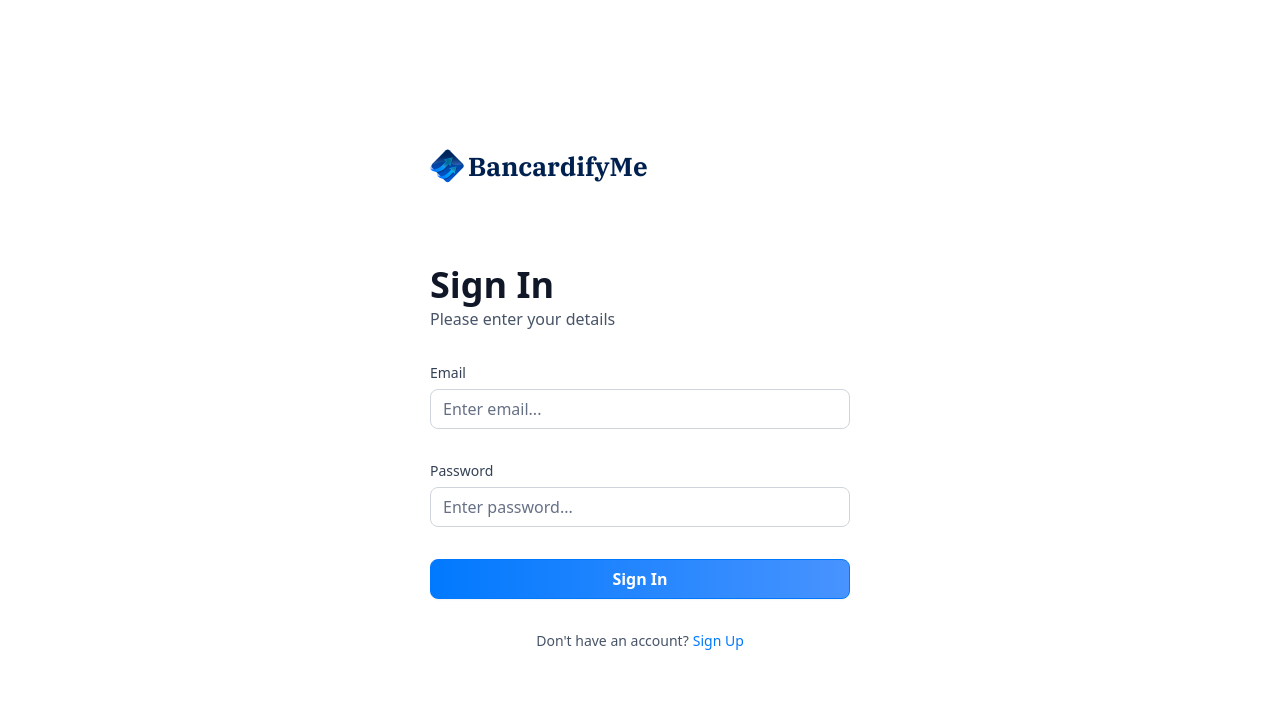
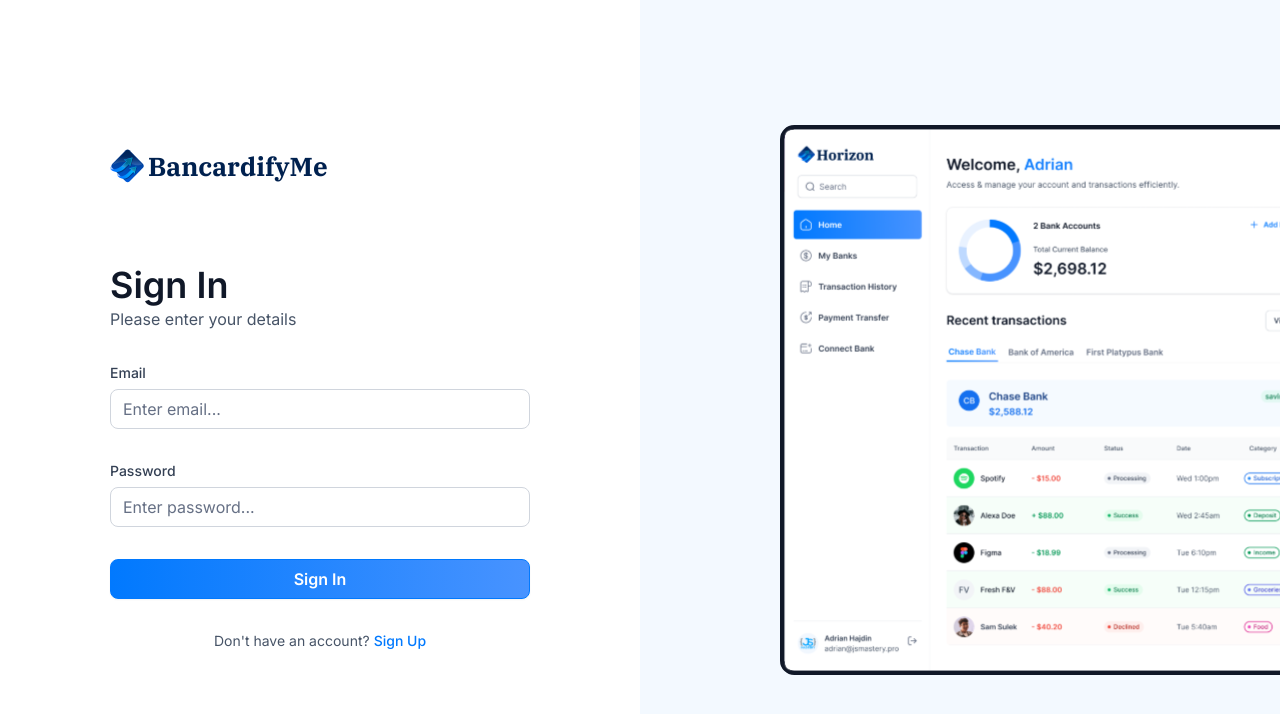
Before and after one commit to rajesh-ranjan-git/bancardifyme, a Next.js app: page /sign-in in a window 1280 px wide. Shown: the top 714 px of the page. Built offline with nearby package versions, Linux system fonts and the light colour scheme.

Commit message:
Implement sign-in sign-up side image

```diff
--- a/app/(auth)/layout.tsx
+++ b/app/(auth)/layout.tsx
@@ -1,7 +1,23 @@
+import Image from "next/image";
+
 export default function RootLayout({
   children,
 }: Readonly<{
   children: React.ReactNode;
 }>) {
-  return <main>{children}</main>;
+  return (
+    <main className="flex min-h-screen w-full justify-between font-inter">
+      {children}
+      <div className="auth-asset">
+        <div>
+          <Image
+            src="/icons/auth-image.svg"
+            alt="Auth Image"
+            width={500}
+            height={500}
+          />
+        </div>
+      </div>
+    </main>
+  );
 }
--- a/lib/appwrite.ts
+++ b/lib/appwrite.ts
@@ -28,7 +28,6 @@
     .setProject(process.env.NEXT_PUBLIC_APPWRITE_PROJECT!)
     .setKey(process.env.NEXT_APPWRITE_KEY!);
 
-  console.log("client : ", client);
   return {
     get account() {
       return new Account(client);
```
